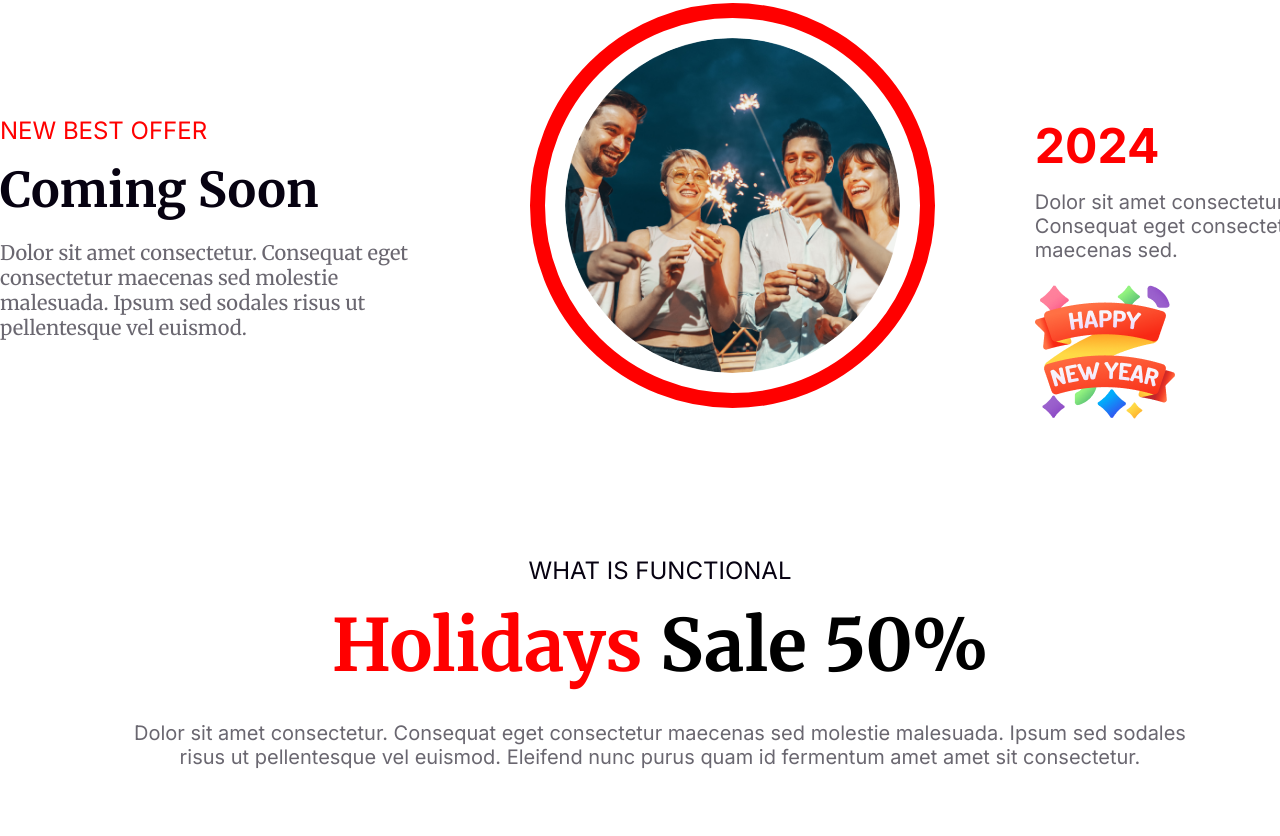
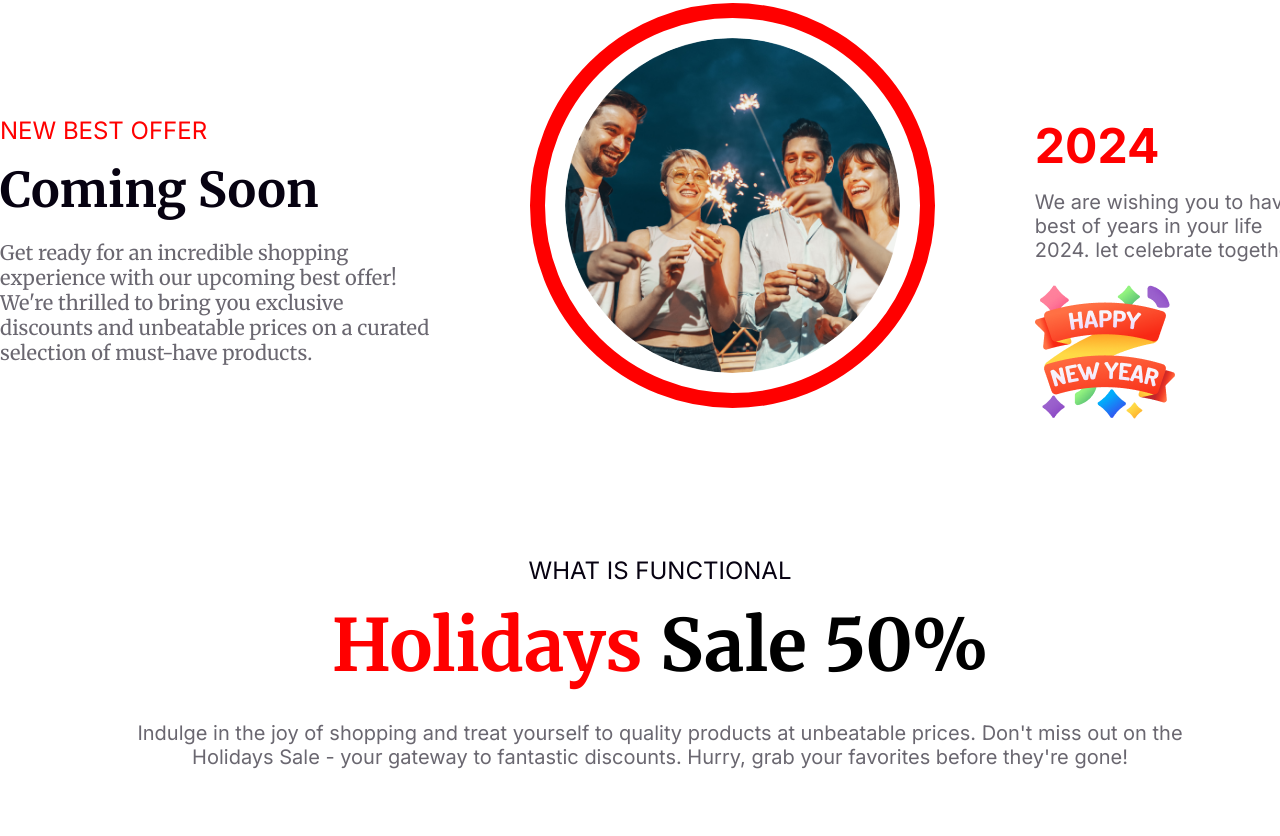
Before and after one commit to arifulislamctg11/New-Year-New-Mission, a plain HTML site: page index.html in a window 1280 px wide. Shown: the part 3017-3853 px from the top of the page. Drawn offline with Linux system fonts and the light colour scheme.

Commit message:
finale push !

```diff
--- a/index.html
+++ b/index.html
@@ -46,9 +46,8 @@
         <div class="welcome-container">
           <h1 class="welcome-title">Welcome to midnight party</h1>
           <p class="welcome-desc">
-            Dolor sit amet consectetur. Consequat eget consectetur maecenas sed
-            molestie malesuada. Ipsum sed sodales risus ut pellentesque vel
-            euismod.
+            We are planing a midnight party this year and you are welcome to
+            that party
           </p>
           <p class="join-now">Join Now</p>
         </div>
@@ -75,9 +74,10 @@
               <h3 class="row-title-first">NEW BEST OFFER</h3>
               <h2 class="row-title-second">Coming Soon</h2>
               <p class="row-desc">
-                Dolor sit amet consectetur. Consequat eget consectetur maecenas
-                sed molestie malesuada. Ipsum sed sodales risus ut pellentesque
-                vel euismod.
+                Get ready for an incredible shopping experience with our
+                upcoming best offer! We're thrilled to bring you exclusive
+                discounts and unbeatable prices on a curated selection of
+                must-have products.
               </p>
             </div>
           </div>
@@ -92,8 +92,8 @@
             <div class="coming-soon-items">
               <h2 class="twenty-twenty-four">2024</h2>
               <p class="coming-soon-desc-last">
-                Dolor sit amet consectetur. Consequat eget consectetur maecenas
-                sed.
+                We are wishing you to have a best of years in your life 2024.
+                let celebrate together
               </p>
               <img
                 class="happy-new-year-img"
@@ -113,10 +113,10 @@
               <span class="text-red">Holidays</span> Sale 50%
             </h2>
             <p class="holy-day-sale-title-desc">
-              Dolor sit amet consectetur. Consequat eget consectetur maecenas
-              sed molestie malesuada. Ipsum sed sodales risus ut pellentesque
-              vel euismod. Eleifend nunc purus quam id fermentum amet amet sit
-              consectetur.
+              Indulge in the joy of shopping and treat yourself to quality
+              products at unbeatable prices. Don't miss out on the Holidays Sale
+              - your gateway to fantastic discounts. Hurry, grab your favorites
+              before they're gone!
             </p>
           </div>
           <div id="holy-day-sale-img-second-row" class="holyday-sale-rows">
@@ -139,10 +139,12 @@
         <div class="portfolio-row">
           <h3 class="row-title-first">THE BEST GIFTS</h3>
           <h2 class="row-title-second">Our Awesome Portfolio</h2>
-          <p class="row-desc">
-            Dolor sit amet consectetur. Consequat eget consectetur maecenas sed
-            molestie malesuada. Ipsum sed sodales risus ut pellentesque vel
-            euismod.
+          <p id="best-gift-desc" class="row-desc">
+            Find the perfect gift for every occasion at our exclusive portfolio.
+            Immerse yourself in a world of thoughtful selections curated to
+            bring joy to your loved ones. Whether it's a birthday, anniversary,
+            or a special celebration, our collection is designed to make every
+            moment unforgettable.
           </p>
         </div>
         <div id="porfolio-items" class="portfolio-row">
@@ -186,9 +188,8 @@
           <img src="./images/email-icon.png" alt="" class="email-icon" />
           <h2 class="news-letter-tittle">Subscribe Newsletter</h2>
           <p class="news-letter-desc">
-            Dolor sit amet consectetur. Consequat eget consectetur maecenas sed
-            molestie malesuada. Ipsum sed sodales risus ut pellentesque vel
-            euismod.
+            please subscribe to our news latter to stay connected with us and we
+            are giving a lot of take way and discount on news letter only
           </p>
           <div class="subscribe-form">
             <form action="">
--- a/new-year.css
+++ b/new-year.css
@@ -387,3 +387,10 @@ img {
 .social-media-icon {
   margin-right: 25px;
 }
+
+#best-gift-desc {
+  width: 896px;
+  margin-bottom: 25px;
+  color: rgba(7, 2, 17, 0.6);
+  font-size: 20px;
+}
```
